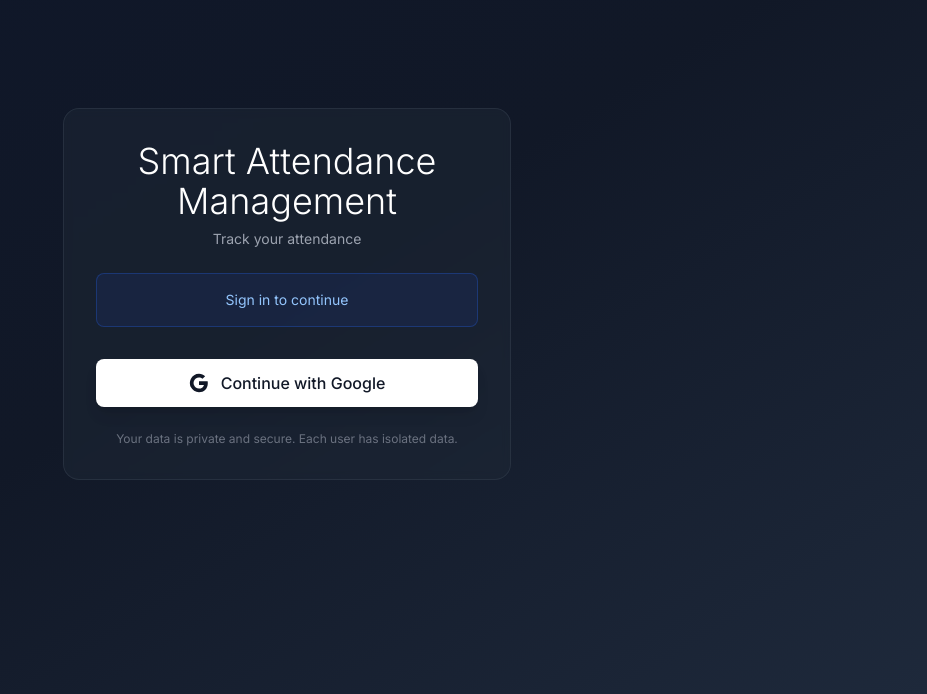
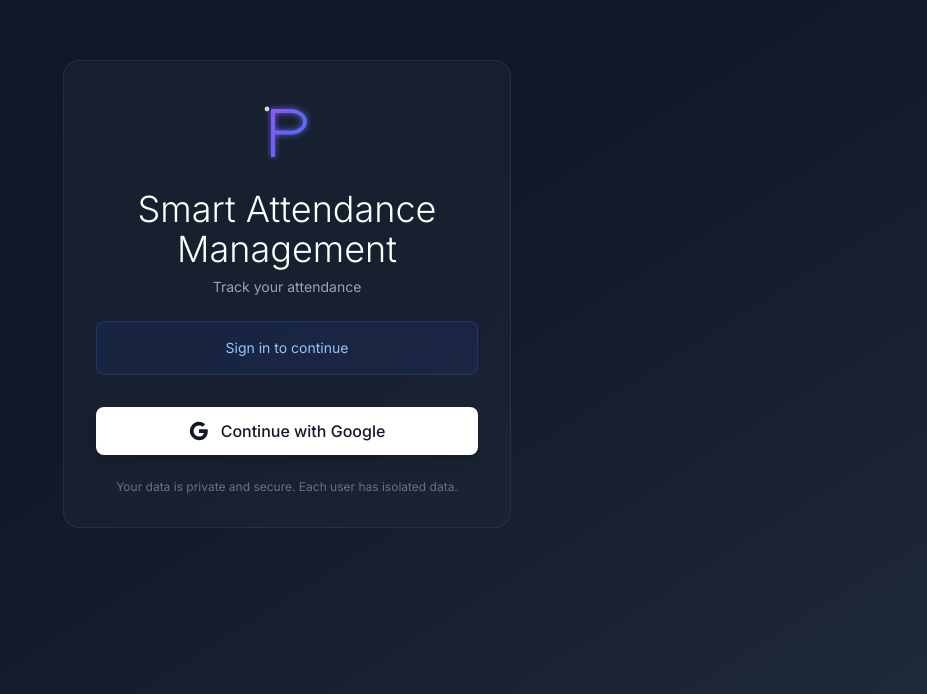
Before and after one commit to workwithaaditya/smart-attendance-management, a Next.js app: page / in a window 1280 px wide. Shown: the part 106-800 px from the top of the page, without its empty margins (353-1280 px from the left). Built offline with nearby package versions, Linux system fonts and the light colour scheme; no server answers.

Commit message:
feat: Add purple gradient logo to landing and main page

```diff
--- a/src/app/page.tsx
+++ b/src/app/page.tsx
@@ -32,6 +32,9 @@ export default function HomePage() {
           className="max-w-md w-full bg-gray-800/50 backdrop-blur-sm rounded-2xl p-8 border border-gray-700/50 text-center"
         >
           <div className="mb-6">
+            <div className="flex justify-center mb-4">
+              <img src="/logo.svg" alt="Logo" className="w-20 h-20" />
+            </div>
             <h1 className="text-4xl font-light text-white mb-2">
               Smart Attendance Management
             </h1>
@@ -113,9 +116,12 @@ export default function HomePage() {
             </div>
           </div>
 
-          <h1 className="text-5xl font-light tracking-tight text-white mb-3">
-            Smart Attendance Management
-          </h1>
+          <div className="flex flex-col items-center mb-3">
+            <img src="/logo.svg" alt="Logo" className="w-16 h-16 mb-3" />
+            <h1 className="text-5xl font-light tracking-tight text-white">
+              Smart Attendance Management
+            </h1>
+          </div>
           <p className="text-gray-400 text-base font-light">
             Manage your academic schedule and track attendance
           </p>
```
Also changed, not shown: public/logo.svg (added).
